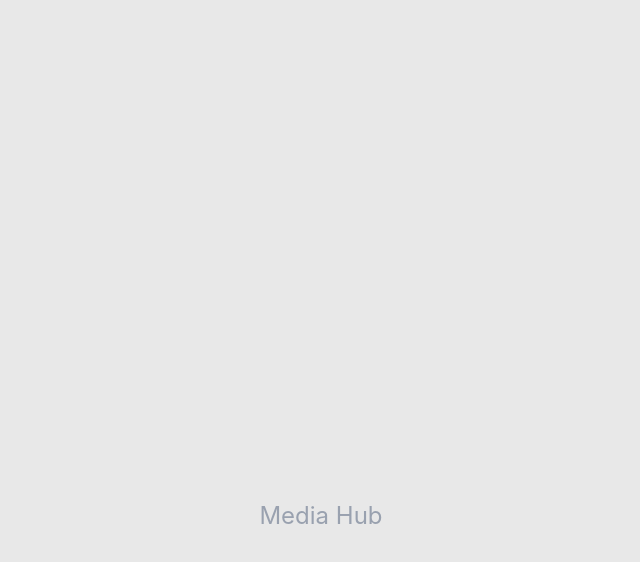
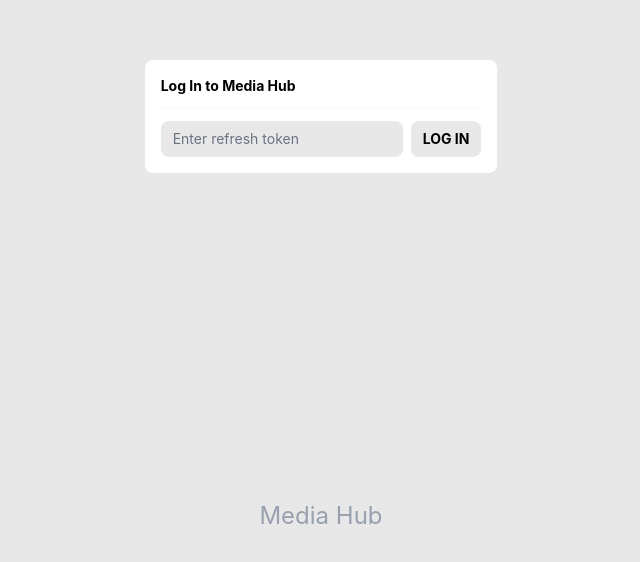
Before and after one commit to ilyaDegtyarenko/media-hub, a Vue app: page /login in a window 1280 px wide. Before the commit this address had no page. Shown: the part 236-798 px from the top of the page, without its empty margins (319-959 px from the left). Built offline with nearby package versions, Linux system fonts and the light colour scheme.

Commit message:
feat: Add login and 404 pages

```diff
--- a/src/plugins/router/routes.ts
+++ b/src/plugins/router/routes.ts
@@ -1 +1,24 @@
-export default []
+const LoginView = () => import('@/views/LoginView.vue')
+const NotFoundView = () => import('@/views/NotFoundView.vue')
+
+export default [
+  {
+    path: '/',
+    redirect: '/login',
+  },
+  {
+    name: 'login',
+    path: '/login',
+    meta: {
+      requiresAuth: false,
+      layout: 'auth',
+    },
+    component: LoginView,
+  },
+  {
+    name: 'not-found',
+    path: '/:pathMatch(.*)*',
+    meta: { layout: 'auth' },
+    component: NotFoundView,
+  },
+]
--- /dev/null
+++ b/src/views/LoginView.vue
@@ -0,0 +1,86 @@
+<script
+  setup
+  lang="ts"
+>
+  import { ref } from 'vue'
+  import { useRouter } from 'vue-router'
+  import { AxiosError } from 'axios'
+  import { authService } from '@/services/auth.service.ts'
+  import { useAuth } from '@/composables/useAuth.ts'
+  import AppPage from '@/components/app/AppPage.vue'
+  import AppCard from '@/components/app/AppCard.vue'
+  import AppInput from '@/components/app/AppInput.vue'
+  import AppButton from '@/components/app/AppButton.vue'
+
+  const router = useRouter()
+  const auth = useAuth()
+
+  const appTitle = import.meta.env.VITE_APP_TITLE
+  const refreshToken = ref<string>('')
+  const inputError = ref<string | null>(null)
+  const pending = ref<boolean>(false)
+
+  const handleLogin = async (): Promise<void> => {
+    if (pending.value || inputError.value) {
+      return
+    }
+
+    if (!refreshToken.value) {
+      inputError.value = 'Refresh token is required'
+
+      return
+    }
+
+    pending.value = true
+
+    try {
+      const { data } = await authService.login(refreshToken.value)
+
+      auth.setAuthData(data)
+
+      if (router.currentRoute.value.query.redirect) {
+        await router.push(router.currentRoute.value.query.redirect as string)
+      } else {
+        await router.push({ name: 'television' })
+      }
+    } catch (error) {
+      let errorMessage = ''
+
+      if (error instanceof AxiosError) {
+        errorMessage = error.response?.data?.message
+      }
+
+      inputError.value = errorMessage || 'Error occurred while logging in'
+    }
+
+    pending.value = false
+  }
+</script>
+
+<template>
+  <AppPage class="items-center justify-center">
+    <AppCard
+      tag="form"
+      @submit.prevent="handleLogin"
+    >
+      <template #title>
+        Log In to {{ appTitle }}
+      </template>
+
+      <AppInput
+        v-model.trim="refreshToken"
+        placeholder="Enter refresh token"
+        :error="inputError"
+        @input="inputError = null"
+      />
+
+      <AppButton
+        type="submit"
+        :loading="pending"
+        :disabled="Boolean(inputError)"
+      >
+        Log In
+      </AppButton>
+    </AppCard>
+  </AppPage>
+</template>
--- /dev/null
+++ b/src/views/NotFoundView.vue
@@ -0,0 +1,23 @@
+<script
+  setup
+  lang="ts"
+>
+  import AppPage from '@/components/app/AppPage.vue'
+</script>
+
+<template>
+  <AppPage class="items-center justify-center">
+    <div class="flex flex-col gap-4">
+      <h1 class="text-3xl font-bold">
+        404 Not Found
+      </h1>
+
+      <RouterLink
+        :to="{ name: 'login' }"
+        class="app-link"
+      >
+        < Back
+      </RouterLink>
+    </div>
+  </AppPage>
+</template>
```
